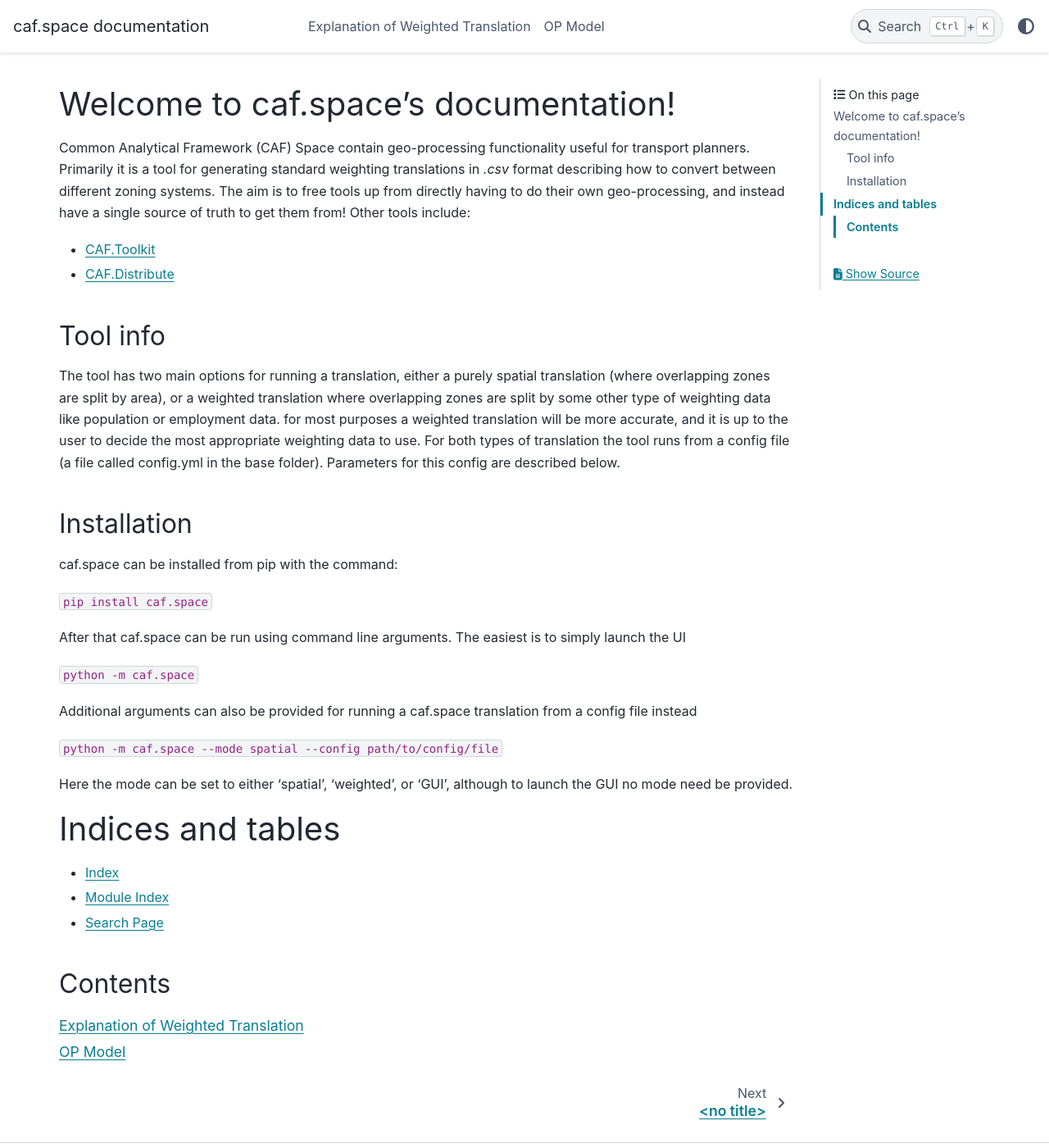
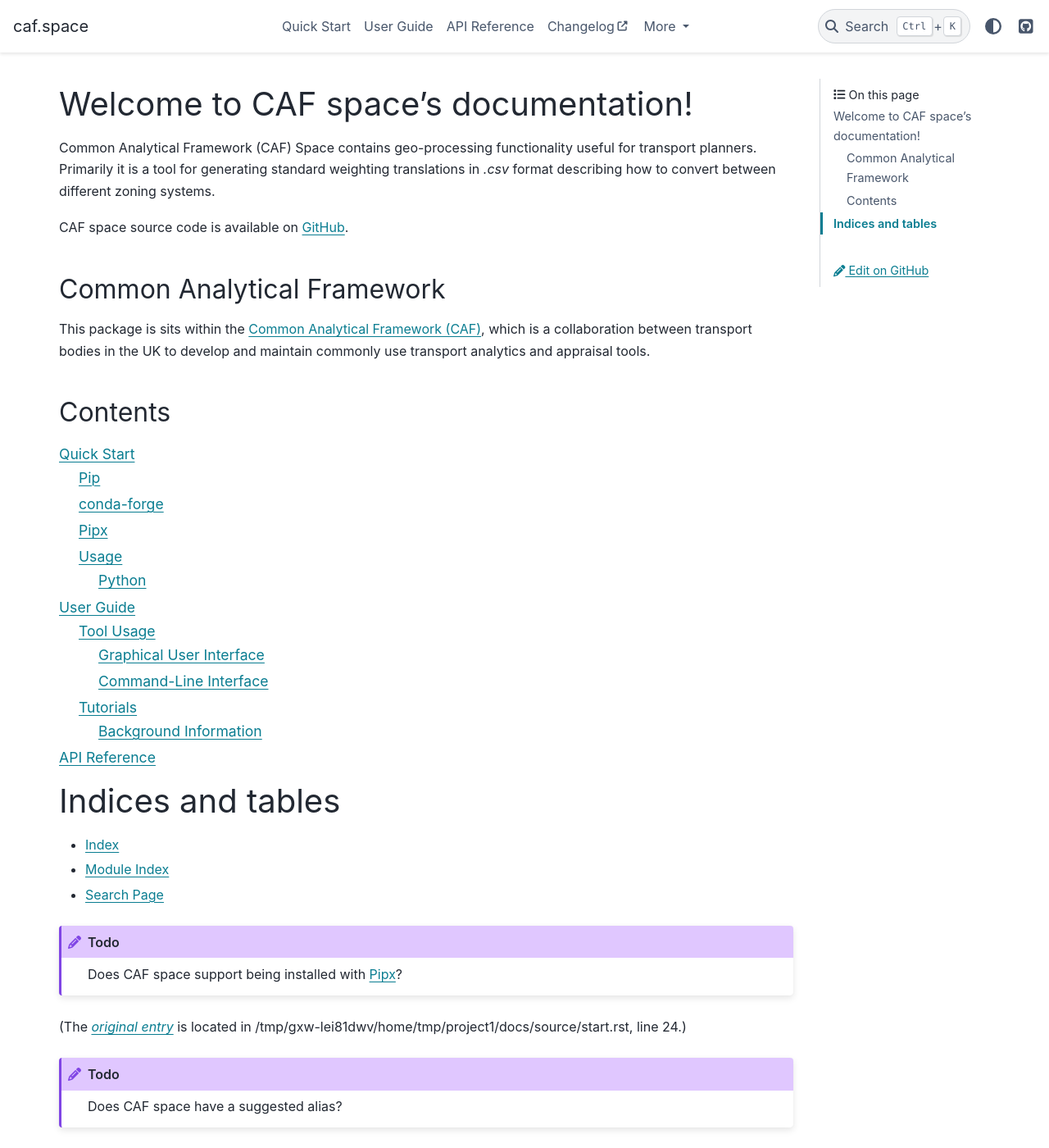
Before and after one commit to Transport-for-the-North/caf.space, a Sphinx documentation site: the page built from docs/source/index.rst, in a window 1280 px wide and 1400 px high. Shown: the whole window at 82% size. Built offline with Sphinx 7.4.7 and the PyData theme 0.15.4, drawn with Linux system fonts in a browser that asks for light colours; pages that are not in the unit, such as notebooks, are missing from menus; some of the changed text lies outside the part shown.

Commit message:
Docs: user guide and tutorial structure
Restructured the docs to follow toolkit's structure with user guide, tutorials and examples.
Most pages are WIP.

```diff
--- a/docs/requirements.txt
+++ b/docs/requirements.txt
@@ -1,3 +1,5 @@
 sphinx>=7.1.2
-sphinx-automodapi>=0.16.0
 pydata-sphinx-theme>=0.14.1
+graphviz>=0.20.1
+sphinx-gallery>=0.17.1
+matplotlib # required by sphinx-gallery
--- /dev/null
+++ b/docs/source/_templates/autosummary/base.rst
@@ -0,0 +1,5 @@
+{{ objname | escape | underline}}
+
+.. currentmodule:: {{ module }}
+
+.. auto{{ objtype }}:: {{ objname }}
--- /dev/null
+++ b/docs/source/_templates/autosummary/class.rst
@@ -0,0 +1,38 @@
+{{ objname | escape | underline }}
+
+.. currentmodule:: {{ module }}
+
+.. autoclass:: {{ objname }}
+
+   {% block attributes %}
+   {% if attributes %}
+   .. rubric:: {{ _('Attributes') }}
+
+   .. autosummary::
+   {% for item in attributes %}
+      ~{{ name }}.{{ item }}
+   {%- endfor %}
+   {% endif %}
+   {% endblock %}
+
+   {% block methods %}
+   {% if methods %}
+   .. rubric:: {{ _('Methods') }}
+
+   .. autosummary::
+      :toctree:
+   {% for item in methods %}
+      ~{{ name }}.{{ item }}
+   {%- endfor %}
+   {% endif %}
+   {% endblock %}
+
+
+   {% block attribute_docs %}
+   {% if attributes %}
+   .. rubric:: Attributes Documentation
+   {% for item in attributes %}
+   .. autoattribute:: {{ name }}.{{ item }}
+   {%- endfor %}
+   {% endif %}
+   {% endblock %}
--- /dev/null
+++ b/docs/source/_templates/autosummary/module.rst
@@ -0,0 +1,75 @@
+{{ fullname | escape | underline }}
+
+.. currentmodule:: {{ fullname }}
+
+.. automodule:: {{ fullname }}
+
+   {% block attributes %}
+   {%- if attributes %}
+   .. rubric:: {{ _('Module Attributes') }}
+
+   .. autosummary::
+   {% for item in attributes %}
+      {{ item }}
+   {%- endfor %}
+   {% endif %}
+   {%- endblock %}
+
+   {%- block functions %}
+   {%- if functions %}
+   .. rubric:: {{ _('Functions') }}
+
+   .. autosummary::
+      :toctree:
+   {% for item in functions %}
+      {{ item }}
+   {%- endfor %}
+   {% endif %}
+   {%- endblock %}
+
+   {%- block classes %}
+   {%- if classes %}
+   .. rubric:: {{ _('Classes') }}
+
+   .. autosummary::
+      :toctree:
+   {% for item in classes %}
+      {{ item }}
+   {%- endfor %}
+   {% endif %}
+   {%- endblock %}
+
+   {%- block exceptions %}
+   {%- if exceptions %}
+   .. rubric:: {{ _('Exceptions') }}
+
+   .. autosummary::
+      :toctree:
+   {% for item in exceptions %}
+      {{ item }}
+   {%- endfor %}
+   {% endif %}
+   {%- endblock %}
+
+
+{%- block modules %}
+{%- if modules %}
+.. rubric:: Modules
+
+.. autosummary::
+   :toctree:
+   :recursive:
+{% for item in modules %}
+   {{ item }}
+{%- endfor %}
+{% endif %}
+{%- endblock %}
+
+{% block attribute_docs %}
+{% if attributes %}
+.. rubric:: Attributes Documentation
+{% for item in attributes %}
+.. autodata:: {{ item }}
+{%- endfor %}
+{% endif %}
+{% endblock %}
--- a/docs/source/conf.py
+++ b/docs/source/conf.py
@@ -1,74 +1,107 @@
-"""Configuration file for the Sphinx documentation builder."""
+# Configuration file for the Sphinx documentation builder.
 #
-# This file only contains a selection of the most common options. For a full
-# list see the documentation:
+# For the full list of built-in configuration values, see the documentation:
 # https://www.sphinx-doc.org/en/master/usage/configuration.html
 
-# -- Path setup --------------------------------------------------------------
 
-# If extensions (or modules to document with autodoc) are in another directory,
-# add these directories to sys.path here. If the directory is relative to the
-# documentation root, use os.path.abspath to make it absolute, like shown here.
-#
-# import os
-# import sys
-# sys.path.insert(0, os.path.abspath('.'))
+from __future__ import annotations
+
+# Built-Ins
+import importlib
+import inspect
+import os
+import pathlib
+import re
 import sys
-import os
-from pathlib import Path
 
-
-dir_path = Path(__file__).parents[2]
+dir_path = pathlib.Path(__file__).parents[2]
 source = dir_path / "src"
-
-sys.path.insert(0, os.path.abspath(str(source)))
+sys.path.insert(0, str(source.absolute()))
 
 # -- Project information -----------------------------------------------------
+# https://www.sphinx-doc.org/en/master/usage/configuration.html#project-information
+
 project = "caf.space"
 copyright = "2024, Transport for the North"
 author = "Transport for the North"
 
-# Napoleon settings
-napoleon_google_docstring = False
-napoleon_numpy_docstring = True
-
-# Local Imports
-# The short X.Y version.
-
+# Third Party
 import caf.space
 
 version = str(caf.space.__version__)
-
-# The full version, including alpha/beta/rc tags
 release = version
 
 
 # -- General configuration ---------------------------------------------------
+# https://www.sphinx-doc.org/en/master/usage/configuration.html#general-configuration
 
-# Add any Sphinx extension module names here, as strings. They can be
-# extensions coming with Sphinx (named 'sphinx.ext.*') or your custom
-# ones.
 extensions = [
     "sphinx.ext.duration",
     "sphinx.ext.doctest",
     "sphinx.ext.autodoc",
     "sphinx.ext.autosummary",
     "sphinx.ext.napoleon",
-    "sphinx_automodapi.automodapi",
+    "sphinx.ext.autosectionlabel",
+    "sphinx_gallery.gen_gallery",
+    "sphinx.ext.intersphinx",
+    "sphinx.ext.linkcode",
+    "sphinx.ext.todo",
 ]
 
-numpydoc_show_class_members = False
-
-automodapi_inheritance_diagram = False
-
 # Add any paths that contain templates here, relative to this directory.
-templates_path = ["_templates"]
+templates_path = ["_templates", "_templates/autosummary"]
 
 # List of patterns, relative to source directory, that match files and
 # directories to ignore when looking for source files.
 # This pattern also affects html_static_path and html_extra_path.
 exclude_patterns = []
 
+# -- Options for API summary -------------------------------------------------
+napoleon_google_docstring = False
+napoleon_numpy_docstring = True
+numpydoc_show_class_members = False
+
+# Change autodoc settings
+autodoc_member_order = "groupwise"
+autoclass_content = "class"
+autodoc_default_options = {
+    "undoc-members": True,
+    "show-inheritance": True,
+    "special-members": False,
+    "private-members": False,
+    "exclude-members": "__module__, __weakref__, __dict__",
+}
+autodoc_typehints = "description"
+
+# Auto summary options
+autosummary_generate = True
+autosummary_imported_members = True
+modindex_common_prefix = ["caf.", "caf.space."]
+
+# -- Options for Sphinx Examples gallery -------------------------------------
+sphinx_gallery_conf = {
+    "examples_dirs": "../../examples",  # path to your example scripts
+    "gallery_dirs": "examples",  # path to where to save gallery generated output
+    # Regex pattern of filenames to be ran so the output can be included
+    "filename_pattern": rf"{re.escape(os.sep)}run_.*\.py",
+}
+
+# -- Options for Linking to external docs (intersphinx) ----------------------
+intersphinx_mapping = {
+    "python": ("https://docs.python.org/3", None),
+}
+intersphinx_timeout = 30
+
+# -- Options for Todo extension ----------------------------------------------
+def get_env_bool(name: str, default: bool) -> bool:
+    value = os.getenv(name, default)
+    if isinstance(value, bool):
+        return value
+    return value.lower().strip() in ("true", "t", "yes", "y", "1")
+
+
+todo_include_todos = get_env_bool("SPHINX_INCLUDE_TODOS", True)
+todo_emit_warnings = True
 
 # -- Options for HTML output -------------------------------------------------
 
@@ -76,13 +109,108 @@ exclude_patterns = []
 # a list of builtin themes.
 #
 html_theme = "pydata_sphinx_theme"
+html_show_sourcelink = False
 
 master_doc = "index"
 
 # Add any paths that contain custom static files (such as style sheets) here,
 # relative to this directory. They are copied after the builtin static files,
 # so a file named "default.css" will overwrite the builtin "default.css".
-# html_static_path = ["_static"]
+html_static_path = ["_static"]
 
-autodoc_mock_imports = ["caf"]
-autodoc_typehints = "description"
+html_theme_options = {
+    "use_edit_page_button": True,
+    "logo": {
+        "text": f"{project} {version}",
+    },
+    "icon_links": [
+        {
+            "name": "GitHub",
+            "url": "https://github.com/transport-for-the-north/caf.space",
+            "icon": "fa-brands fa-square-github",
+            "type": "fontawesome",
+        }
+    ],
+    "header_links_before_dropdown": 4,
+    "external_links": [
+        {
+            "name": "Changelog",
+            "url": "https://github.com/transport-for-the-north/caf.space/releases",
+        },
+        {
+            "name": "Issues",
+            "url": "https://github.com/transport-for-the-north/caf.space/issues",
+        },
+        {
+            "name": "CAF Handbook",
+            "url": "https://transport-for-the-north.github.io/CAF-Handbook/",
+        },
+    ],
+    "primary_sidebar_end": ["indices.html", "sidebar-ethical-ads.html"],
+}
+html_context = {
+    "github_url": "https://github.com",
+    "github_user": "transport-for-the-north",
+    "github_repo": "caf.space",
+    "github_version": "main",
+    "doc_path": "docs/source",
+}
+
+# -- Options for Linkcode extension ------------------------------------------
+
+
+def _get_object_filepath(module: str, fullname: str) -> str:
+    """Get filepath (including line numbers) for object in module."""
+    mod = importlib.import_module(module)
+    if "." in fullname:
+        objname, attrname = fullname.split(".")
+        obj = getattr(mod, objname)
+
+        try:
+            # object is method of a class
+            obj = getattr(obj, attrname)
+        except AttributeError:
+            # object is attribute of a class so use class
+            obj = getattr(mod, objname)
+
+    else:
+        try:
+            obj = getattr(mod, fullname)
+        except AttributeError:
+            return module.replace(".", "/") + ".py"
+
+    try:
+        file = inspect.getsourcefile(obj)
+        lines = inspect.getsourcelines(obj)
+        filepath = f"{file}#L{lines[1]}"
+    except (TypeError, OSError):
+        filepath = module.replace(".", "/") + ".py"
+
+    return filepath
+
+
+def linkcode_resolve(domain: str, info: dict) -> str | None:
+    """Resolve URLs for linking to code on GitHub.
+
+    See sphinx.ext.linkcode extension docs for more details
+    https://www.sphinx-doc.org/en/master/usage/extensions/linkcode.html
+    """
+    if domain != "py":
+        return None
+    if not info["module"]:
+        return None
+
+    filepath = _get_object_filepath(info["module"], info["fullname"])
+    # Check if path is in the directory
+    try:
+        filepath = str(pathlib.Path(filepath).relative_to(dir_path))
+    except ValueError:
+        return None
+
+    tag = f"v{version.split('+', maxsplit=1)[0]}"
+    github_url = (
+        f"{html_context['github_url']}/{html_context['github_user']}"
+        f"/{html_context['github_repo']}/tree/{tag}"
+    )
+
+    return f"{github_url}/{filepath}"
--- a/docs/source/index.rst
+++ b/docs/source/index.rst
@@ -1,47 +1,35 @@
-Welcome to caf.space's documentation!
-=====================================
+.. CAF space documentation master file.
+   You can adapt this file completely to your liking, but it should at least
+   contain the root `toctree` directive. See the
+   `reStructuredText <https://www.sphinx-doc.org/en/master/usage/restructuredtext/index.html>`_
+   documentation for details.
 
-Common Analytical Framework (CAF) Space contain geo-processing functionality useful
+Welcome to CAF space's documentation!
+===========================================================
+
+Common Analytical Framework (CAF) Space contains geo-processing functionality useful
 for transport planners. Primarily it is a tool for generating standard weighting
 translations in `.csv` format describing how to convert between different zoning systems.
-The aim is to free tools up from directly having to do their own geo-processing, and
-instead have a single source of truth to get them from! Other tools include:
 
-* `CAF.Toolkit <https://caftoolkit.readthedocs.io/en/latest/>`_
-
-* `CAF.Distribute <https://cafdistribute.readthedocs.io/en/latest/>`_
-
-Tool info
----------
-The tool has two main options for running a translation, either a purely spatial translation
-(where overlapping zones are split by area), or a weighted translation where overlapping
-zones are split by some other type of weighting data like population or employment data. for
-most purposes a weighted translation will be more accurate, and it is up to the user to
-decide the most appropriate weighting data to use. For both types of translation the tool
-runs from a config file (a file called config.yml in the base folder). Parameters for this
-config are described below.
-
-Installation
-------------
-caf.space can be installed from pip with the command:
-
-``pip install caf.space``
-
-After that caf.space can be run using command line arguments. The easiest is to simply launch the UI
-
-``python -m caf.space``
-
-Additional arguments can also be provided for running a caf.space translation from a config file instead
-
-``python -m caf.space --mode spatial --config path/to/config/file``
-
-Here the mode can be set to either 'spatial', 'weighted', or 'GUI', although to launch the GUI no mode need be provided.
+CAF space source code is available on `GitHub <https://github.com/transport-for-the-north/caf.space>`_.
 
 
+Common Analytical Framework
+---------------------------
+
+This package is sits within the `Common Analytical Framework (CAF) <https://transport-for-the-north.github.io/caf_homepage/intro.html>`_,
+which is a collaboration between transport bodies in the UK to develop and maintain commonly use
+transport analytics and appraisal tools.
+
+Contents
+--------
+
 .. toctree::
-   :maxdepth: 4
-   :caption: Contents:
+   :maxdepth: 3
 
+   start
+   user_guide
+   api
 
 
 Indices and tables
@@ -51,13 +39,4 @@ Indices and tables
 * :ref:`modindex`
 * :ref:`search`
 
-Contents
---------
-
-.. toctree::
-   :maxdepth: 1
-
-   input
-   zone_trans
-   weighted_trans
-   op_model
+.. todolist::
--- a/docs/source/input.rst
+++ /dev/null
@@ -1,2 +0,0 @@
-.. automodapi:: caf.space.inputs
-    :no-inheritance-diagram:
--- /dev/null
+++ b/docs/source/start.rst
@@ -0,0 +1,52 @@
+Quick Start
+===========
+
+CAF space is provided as a Python package and a command-line utility with a GUI.
+The command-line utility aims to make some of the commonly used functionality
+available without needing to use Python code, see :ref:`usage` for details.
+
+CAF space can be installed from pip, conda-forge or pipx
+(when using as a command-line utility).
+
+Pip
+---
+Installing through pip is easy and can be done in one command:
+``pip install caf.space``
+
+conda-forge
+-----------
+Installing through conda-forge is easy and can be done in one command:
+``conda install caf.space -c conda-forge``
+
+Pipx
+----
+
+.. todo::
+    Does CAF space support being installed with
+    `Pipx <https://pipx.pypa.io/stable/>`__?
+
+
+Usage
+-----
+
+The tool has two main options for running a translation, either a purely spatial translation
+(where overlapping zones are split by area), or a weighted translation where overlapping
+zones are split by some other type of weighting data like population or employment data.
+
+More details can be found in :ref:`tool usage`.
+
+Python
+^^^^^^
+
+.. todo::
+    Does CAF space have a suggested alias?
+
+When using CAF space functionality within Python:
+
+.. code:: python
+
+    import caf.space
+
+The :ref:`user guide` contains :ref:`tutorials` and :ref:`code examples`, which
+explain available functionality. For a detailed look at the
+package API see :ref:`API Reference`.
--- a/docs/source/zone_trans.rst
+++ /dev/null
@@ -1,4 +0,0 @@
-
-
-.. automodapi:: caf.space.zone_translation
-    :no-inheritance-diagram:
```
Also changed, not shown: docs/source/api.rst (added, +16 -0 lines), docs/source/tutorial/background.rst (added, +11 -0 lines), docs/source/tutorial/index.rst (added, +13 -0 lines), docs/source/usage/index.rst (added, +26 -0 lines), docs/source/user_guide.rst (added, +16 -0 lines), examples/GALLERY_HEADER.rst (added, +14 -0 lines), docs/source/tutorial/op_model.rst (renamed from docs/source/op_model.rst), docs/source/tutorial/weighted_trans.rst (renamed from docs/source/weighted_trans.rst), 1 other file.
